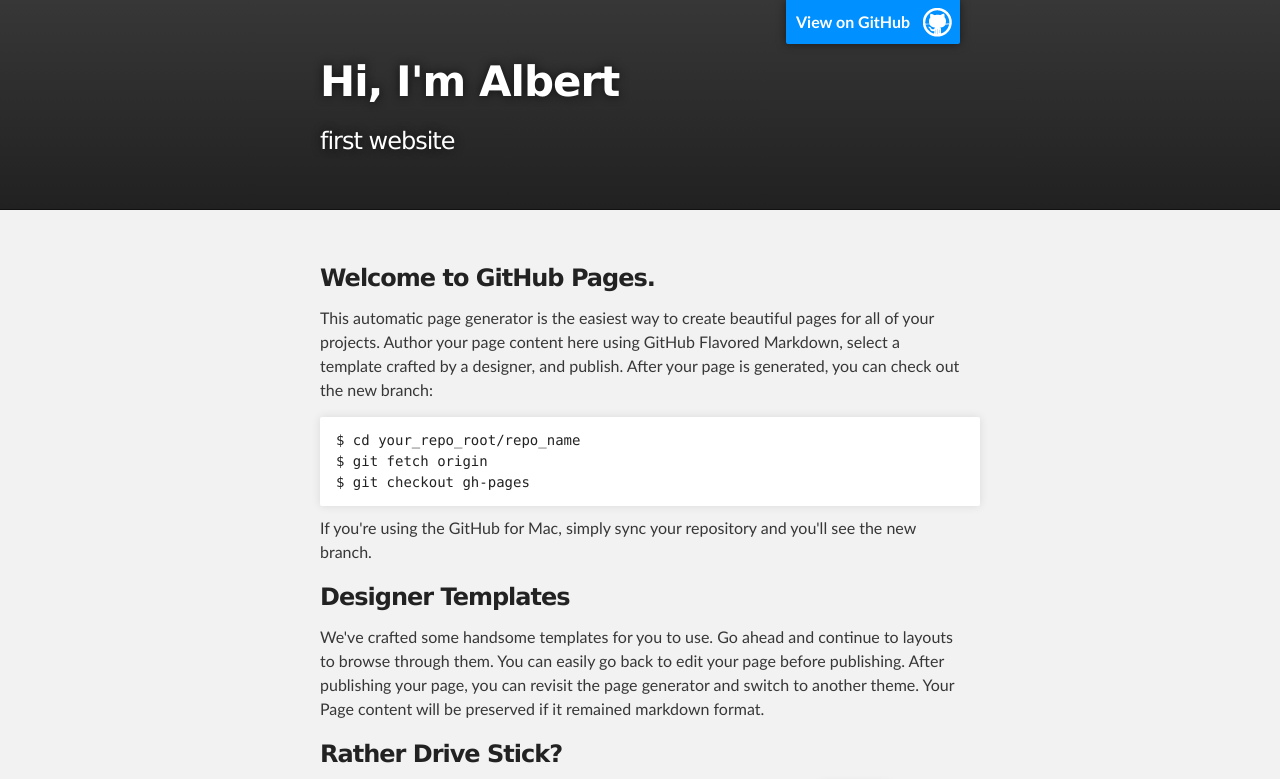
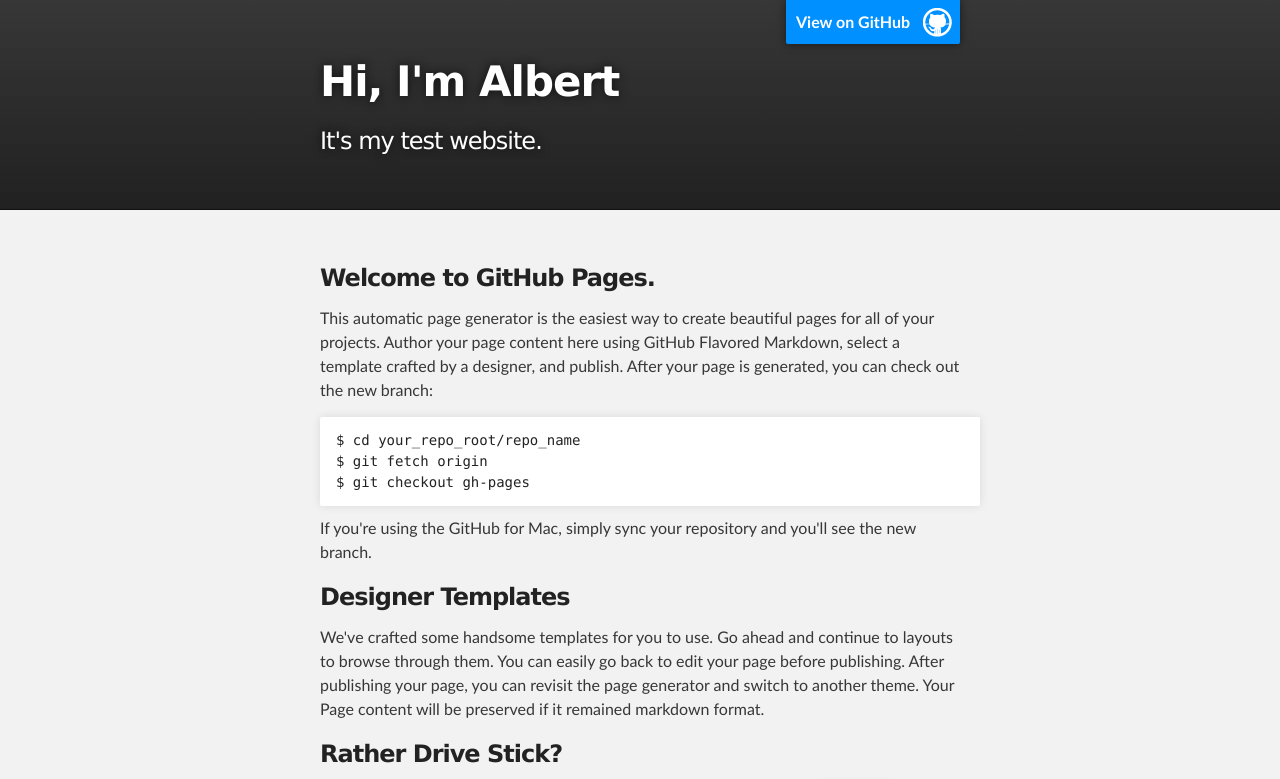
Before and after one commit to DoozyBagel/Webby, a plain HTML site: page index.html in a window 1280 px wide. Shown: the top 779 px of the page. Drawn offline with Linux system fonts and the light colour scheme.

Commit message:
Update index.html

```diff
--- a/index.html
+++ b/index.html
@@ -19,7 +19,7 @@
           <a id="forkme_banner" href="https://github.com/DoozyBagel/Webby">View on GitHub</a>
 
           <h1 id="project_title">Hi, I'm Albert</h1>
-          <h2 id="project_tagline">first website</h2>
+          <h2 id="project_tagline">It's my test website.</h2>
 
 
         </header>
```
